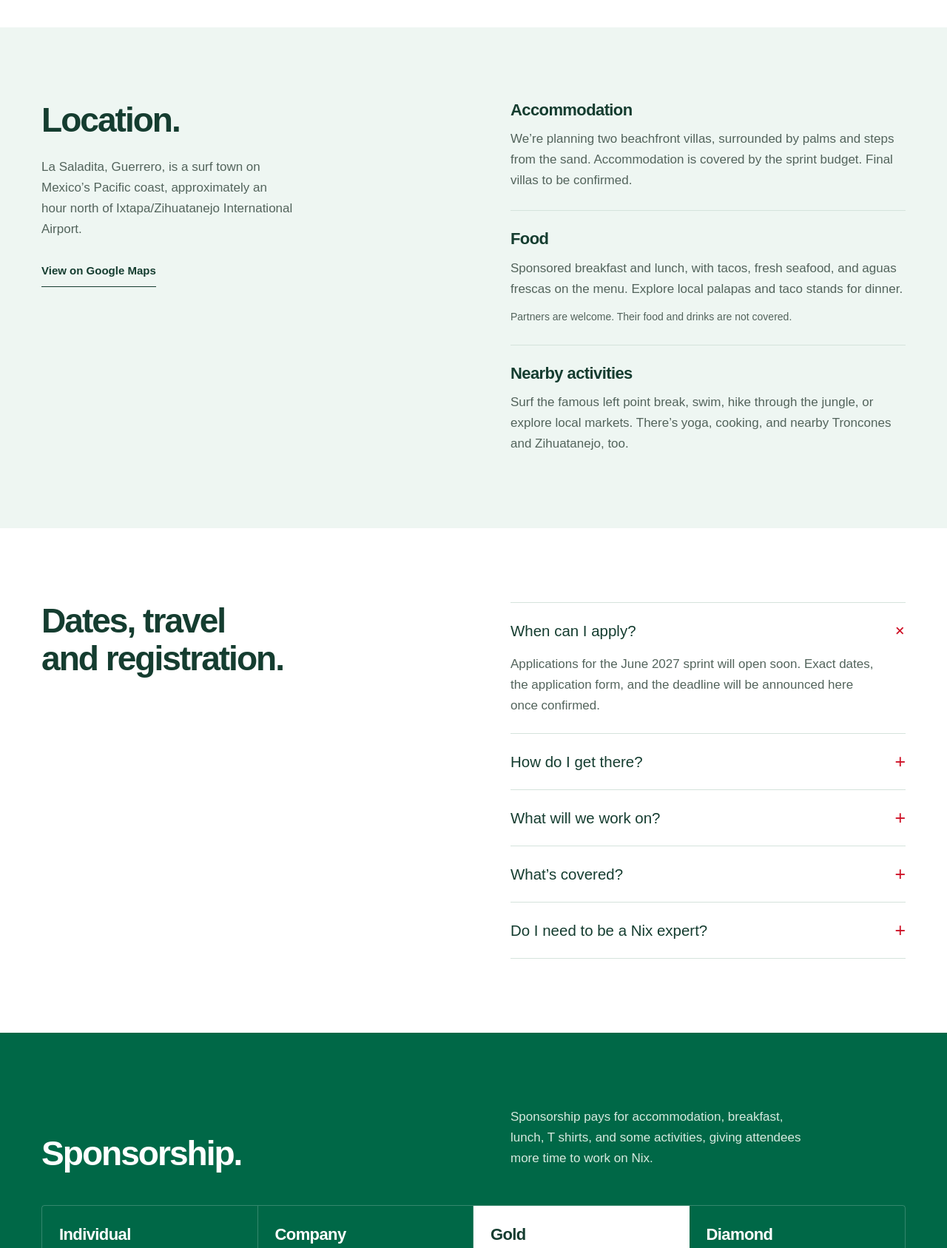
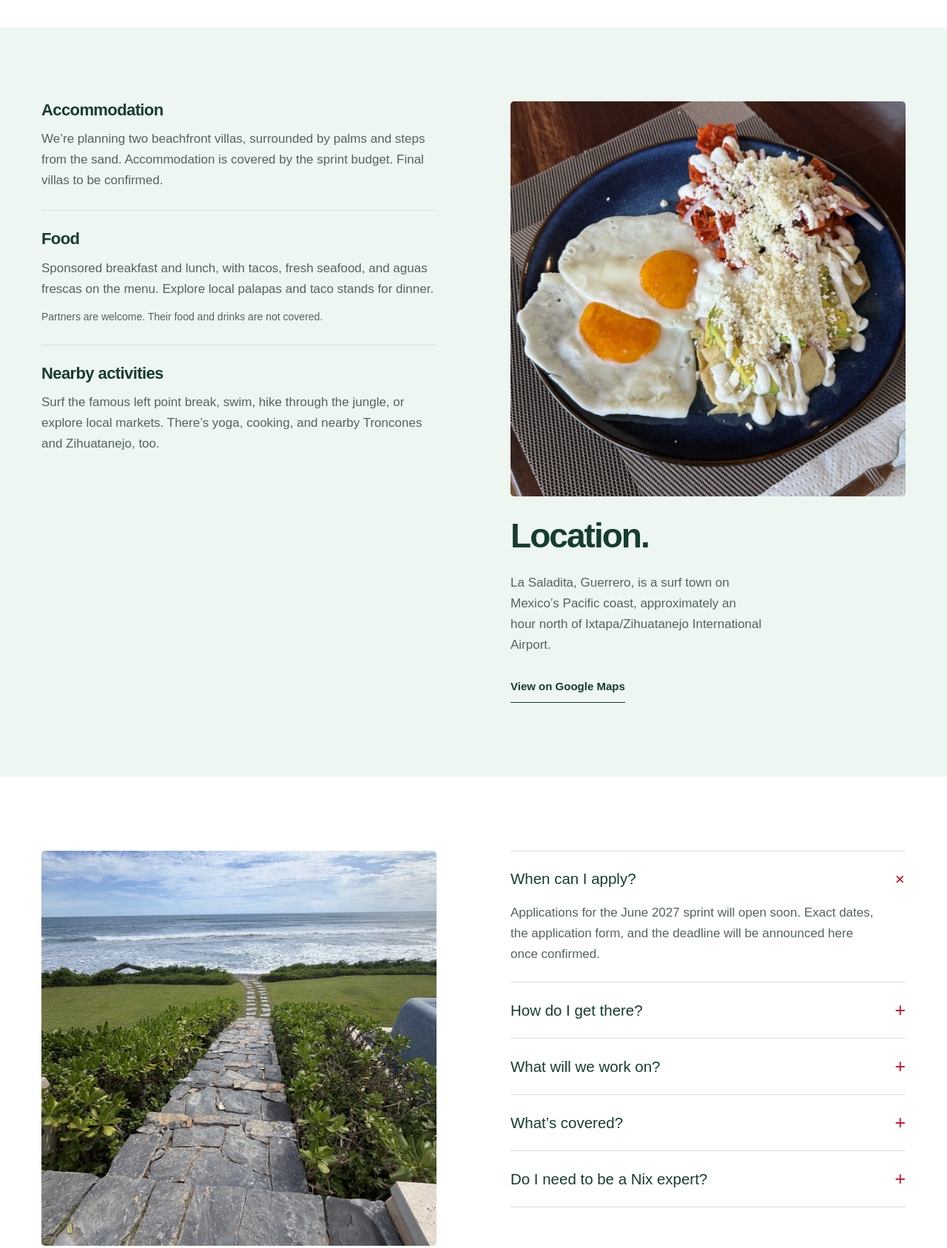
Before and after one commit to OceanSprint/tacosprint.org, an Astro site: page / in a window 1280 px wide. Shown: the part 1400-3087 px from the top of the page at 74% size. Built offline with nearby package versions, Linux system fonts and the light colour scheme; Astro itself is replaced by a stand-in of ours.

Commit message:
Add sprint food and beach photos with alternating section columns

```diff
--- a/src/pages/index.astro
+++ b/src/pages/index.astro
@@ -57,6 +57,15 @@ import SprintPhoto from "../components/SprintPhoto.astro";
   <section class="place-section section" id="location">
     <div class="container place-grid">
       <div class="place-heading">
+        <img
+          class="section-photo"
+          src="/assets/2026/sprint-food.webp"
+          alt="A plate of fried eggs with tortilla chips, salsa, and crumbled cheese"
+          width="1200"
+          height="1600"
+          loading="lazy"
+          decoding="async"
+        />
         <h2>Location.</h2>
         <p>
           La Saladita, Guerrero, is a surf town on Mexico’s Pacific coast,
@@ -108,7 +117,16 @@ import SprintPhoto from "../components/SprintPhoto.astro";
     </div>
   </section>
   <section class="section container practical-grid" id="registration">
-    <div>
+    <div class="practical-heading">
+      <img
+        class="section-photo"
+        src="/assets/2026/beach-steps.webp"
+        alt="Stone steps through the villa garden leading down to the beach and Pacific Ocean"
+        width="1200"
+        height="1600"
+        loading="lazy"
+        decoding="async"
+      />
       <h2>
         Dates, travel
         <br />
--- a/src/styles/global.css
+++ b/src/styles/global.css
@@ -281,7 +281,25 @@ h3 {
 .place-grid {
   display: grid;
   grid-template-columns: 1fr 1fr;
+  grid-template-areas: "details heading";
+  align-items: start;
   gap: 100px;
+}
+.place-heading {
+  grid-area: heading;
+}
+.place-details {
+  grid-area: details;
+}
+.section-photo {
+  display: block;
+  width: 100%;
+  height: auto;
+  aspect-ratio: 1;
+  object-fit: cover;
+  object-position: center 55%;
+  border-radius: 5px;
+  margin-bottom: 28px;
 }
 .place-heading > p {
   font-size: var(--text-body);
@@ -317,6 +335,7 @@ h3 {
 .practical-grid {
   display: grid;
   grid-template-columns: 1fr 1fr;
+  align-items: start;
   gap: 100px;
 }
 .faq-list {
@@ -360,11 +379,16 @@ details p {
 .section-heading {
   display: grid;
   grid-template-columns: 1fr 1fr;
+  grid-template-areas: "copy heading";
   gap: 100px;
   align-items: end;
   margin-bottom: 45px;
 }
+.section-heading > div {
+  grid-area: heading;
+}
 .section-heading > p {
+  grid-area: copy;
   font-size: var(--text-body);
   color: var(--muted-inverse);
   max-width: 400px;
@@ -921,6 +945,15 @@ textarea {
   .about-copy {
     max-width: none;
   }
+  .place-grid {
+    grid-template-areas: "heading" "details";
+  }
+  .section-heading {
+    grid-template-areas: "heading" "copy";
+  }
+  .section-photo {
+    margin-bottom: 24px;
+  }
   .place-heading > p {
     max-width: none;
   }
```
Also changed, not shown: public/assets/2026/beach-steps.webp (added), public/assets/2026/sprint-food.webp (added).
